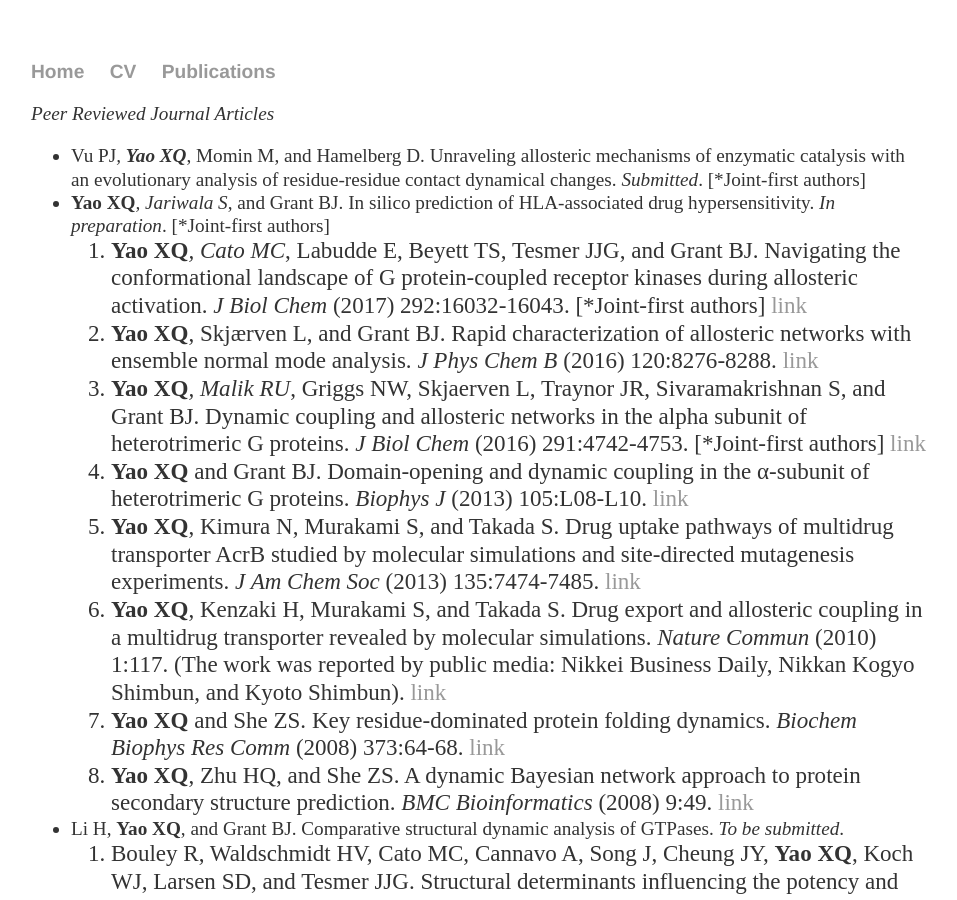
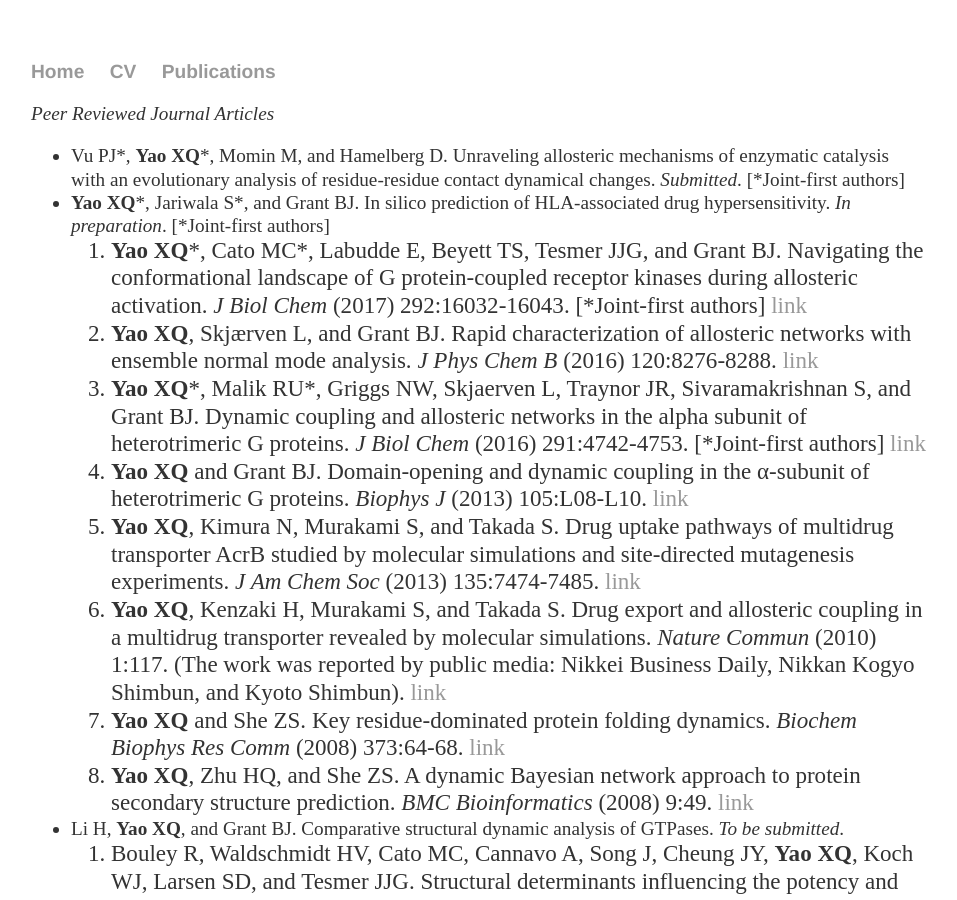
Before and after one commit to xinqyao/xinqyao.github.io, a Jekyll site: the page built from publications/index.md, in a window 1280 px wide and 900 px high. Shown: the whole window, without its empty margins (161-1118 px from the left). Built offline with Jekyll 4.4.1, drawn with Linux system fonts in a browser that asks for light colours.

Commit message:
Update index.md

```diff
--- a/publications/index.md
+++ b/publications/index.md
@@ -4,11 +4,11 @@ title: "Publications of Xin-Qiu Yao"
 ---
 
 *Peer Reviewed Journal Articles*
--	Vu PJ*, **Yao XQ***, Momin M, and Hamelberg D. Unraveling allosteric mechanisms of enzymatic catalysis with an evolutionary analysis of residue-residue contact dynamical changes. *Submitted*. [*Joint-first authors]
--	**Yao XQ***, Jariwala S*, and Grant BJ. In silico prediction of HLA-associated drug hypersensitivity. *In preparation*. [*Joint-first authors]
-1.	**Yao XQ***, Cato MC*, Labudde E, Beyett TS, Tesmer JJG, and Grant BJ. Navigating the conformational landscape of G protein-coupled receptor kinases during allosteric activation. *J Biol Chem* (2017) 292:16032-16043. [*Joint-first authors] [link](https://doi.org/10.1074/jbc.m117.807461)
+-	Vu PJ\*, **Yao XQ**\*, Momin M, and Hamelberg D. Unraveling allosteric mechanisms of enzymatic catalysis with an evolutionary analysis of residue-residue contact dynamical changes. *Submitted*. [\*Joint-first authors]
+-	**Yao XQ**\*, Jariwala S\*, and Grant BJ. In silico prediction of HLA-associated drug hypersensitivity. *In preparation*. [\*Joint-first authors]
+1.	**Yao XQ**\*, Cato MC\*, Labudde E, Beyett TS, Tesmer JJG, and Grant BJ. Navigating the conformational landscape of G protein-coupled receptor kinases during allosteric activation. *J Biol Chem* (2017) 292:16032-16043. [\*Joint-first authors] [link](https://doi.org/10.1074/jbc.m117.807461)
 2.	**Yao XQ**, Skjærven L, and Grant BJ. Rapid characterization of allosteric networks with ensemble normal mode analysis. *J Phys Chem B* (2016) 120:8276-8288. [link](http://pubs.acs.org/doi/abs/10.1021/acs.jpcb.6b01991)
-3.	**Yao XQ***, Malik RU*, Griggs NW, Skjaerven L, Traynor JR, Sivaramakrishnan S, and Grant BJ. Dynamic coupling and allosteric networks in the alpha subunit of heterotrimeric G proteins. *J Biol Chem* (2016) 291:4742-4753. [*Joint-first authors] [link](http://www.jbc.org/content/291/9/4742)
+3.	**Yao XQ**\*, Malik RU\*, Griggs NW, Skjaerven L, Traynor JR, Sivaramakrishnan S, and Grant BJ. Dynamic coupling and allosteric networks in the alpha subunit of heterotrimeric G proteins. *J Biol Chem* (2016) 291:4742-4753. [\*Joint-first authors] [link](http://www.jbc.org/content/291/9/4742)
 4.	**Yao XQ** and Grant BJ. Domain-opening and dynamic coupling in the α-subunit of heterotrimeric G proteins. *Biophys J* (2013) 105:L08-L10. [link](http://www.cell.com/biophysj/abstract/S0006-3495(13)00680-2)
 5.	**Yao XQ**, Kimura N, Murakami S, and Takada S. Drug uptake pathways of multidrug transporter AcrB studied by molecular simulations and site-directed mutagenesis experiments. *J Am Chem Soc* (2013) 135:7474-7485. [link](http://pubs.acs.org/doi/abs/10.1021/ja310548h)
 6.	**Yao XQ**, Kenzaki H, Murakami S, and Takada S. Drug export and allosteric coupling in a multidrug transporter revealed by molecular simulations. *Nature Commun* (2010) 1:117. (The work was reported by public media: Nikkei Business Daily, Nikkan Kogyo Shimbun, and Kyoto Shimbun). [link](https://www.nature.com/articles/ncomms1116)
```
